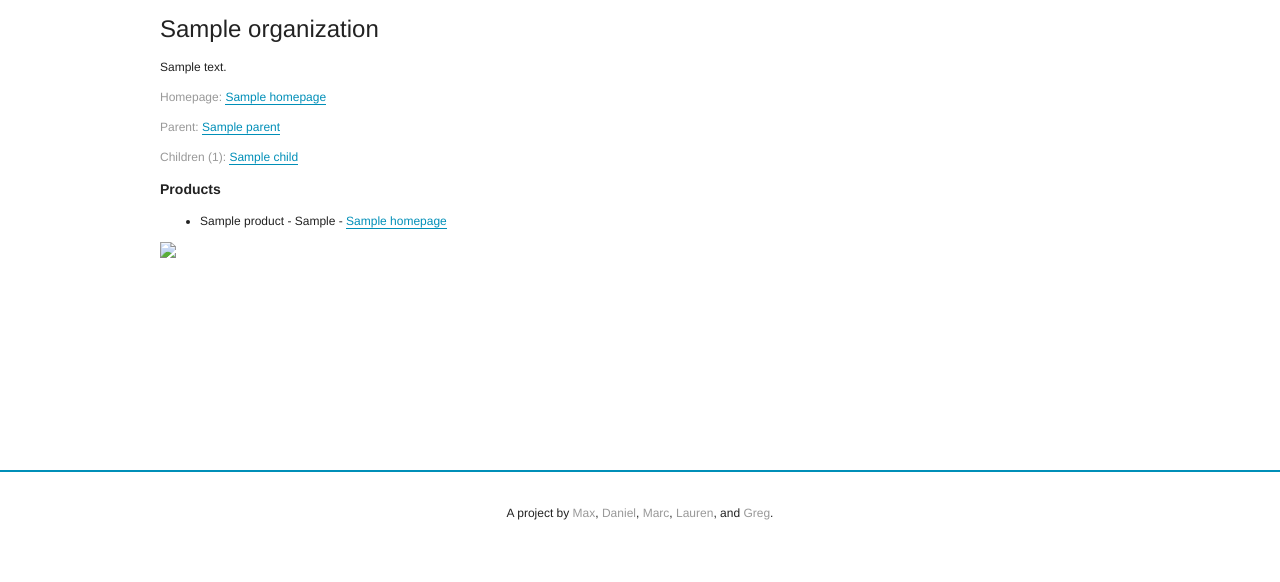
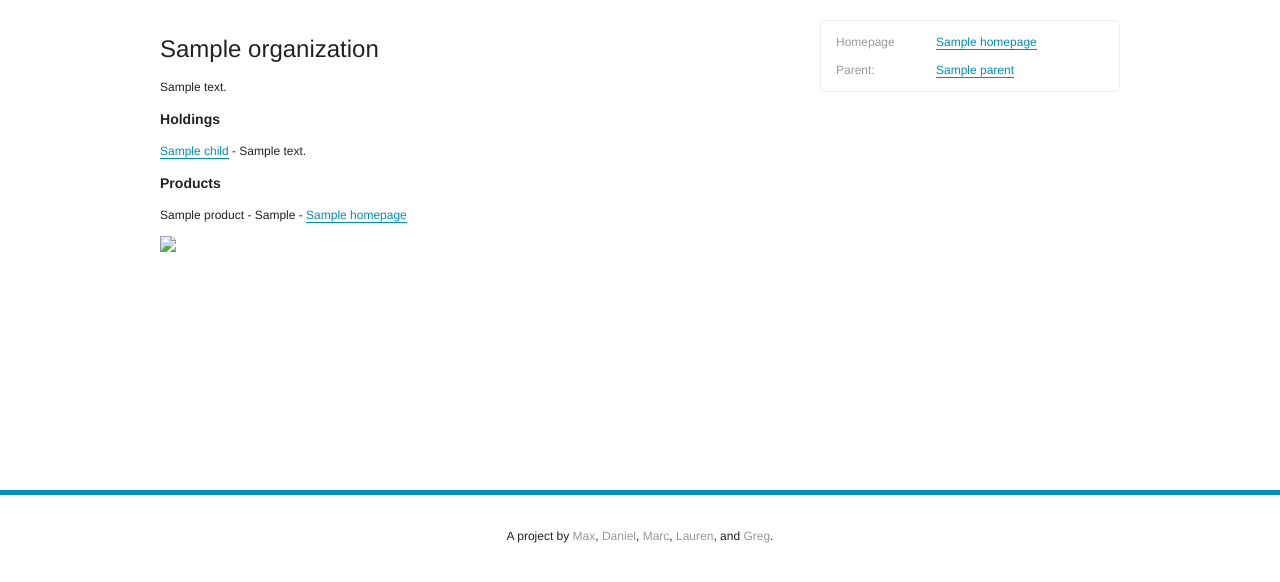
Before and after one commit to danielbachhuber/News-Analyzr, a Django app: template templates/organizations/organization_detailed.html in a window 1280 px wide. Shown: the part 58-640 px from the top of the page. Run offline with Django 3.2, Linux system fonts and the light colour scheme; the template is opened without the code that fills it: most values are stand-ins (such as "Sample title", 1, 10 or a date in 2020); parts of the project's set-up code (start-up, migrations or seed data) failed here and were passed over; some libraries are stand-ins or nearby versions.

Commit message:
Moved meta info to a sidebar and styled info_box

```diff
--- a/media/css/style.css
+++ b/media/css/style.css
@@ -29,6 +29,17 @@ a {
 	text-decoration: none;
 }
 
+.left {
+    float: left;
+}
+
+.right {
+    float: right;
+}
+
+.clear {
+    clear:both;
+}
 
 .message {
     padding: 5px;
@@ -64,6 +75,45 @@ a {
     color: #FFFFFF;
 }
 
+/**
+ * Sidebar
+ */
+
+.sidebar.right {
+    width: 300px;
+}
+
+.sidebar ul {
+    padding:0;
+}
+
+.sidebar ul li {
+    list-style-type: none;
+    margin-bottom: 10px;
+}
+
+.sidebar .widget ul {
+    margin-left: 15px;
+    margin-right: 15px;
+}
+
+.sidebar .widget#info_box {
+    border: 1px solid #EEEEEE;
+    border-radius: 5px;
+    -moz-border-radius: 5px;
+    -webkit-border-radius: 5px;
+}
+
+.sidebar .widget#info_box label {
+    color: #999999;
+    width: 90px;
+    display: inline-block;
+}
+
+.sidebar .widget#info_box span {
+    margin-left: 100px;
+    display: block;
+}
 
 /**
  * Main
@@ -107,12 +157,21 @@ a {
     color: #999999;
 }
 
+.main .entry .objects ul {
+    padding-left: 0;
+}
+
+.main .entry .objects ul li {
+    list-style-type: none;
+    margin-bottom: 10px;
+}
+
 /**
  * Footer
  */
 
 .footer {
-    border-top: 2px solid #008FB8;
+    border-top: 5px solid #008FB8;
     text-align: center;
     margin-top: 50px;
     padding-top: 20px;
--- a/templates/base.html
+++ b/templates/base.html
@@ -25,6 +25,8 @@
 		{% block content %}{% endblock %}
 	</div>
 
+	<div class="clear"></div>
+
 	<div class="footer">
 
 		<div class="wrap">
--- a/templates/organizations/organization_detailed.html
+++ b/templates/organizations/organization_detailed.html
@@ -3,49 +3,62 @@
 {% block content %}
 <div class="main" id="organization_detailed">
 
-<div class="page">
-{% if organization %}
+<div class="page left">
+
 <div class="entry">
 
 	<h2>{{ organization.name }}</h2>
 
-	{% if organization.description %}
-	<p class="description">{{ organization.description|safe }}</p>
+	{% if organization.long_description %}
+	<p class="description">{{ organization.long_description|safe }}</p>
 	{% else %}
 	<div class="message edit">{{ organization.name }} doesn't have a description yet. Fill out fields and we'll automagically put one together</div>
 	{% endif %}
 
-	<div class="meta">
-		<p class="homepage"><label>Homepage:</label> {% if organization.homepage %}<a href="{{ organization.homepage }}">{{ organization.homepage }}</a>{% else %}(None listed){% endif %}</p>
-
-		{% for parent in organization.parents.all %}
-		{% if forloop.first %}<p class="parents"><label>Parent{{ organization.parents.count|pluralize }}:</label> {% endif %}<a href="{{ parent.get_absolute_url }}">{{ parent.name }}</a>{% if not forloop.last %}, {% else %}</p>{% endif %}
+	{% if organization.children.count > 0 %}
+	<!-- For organizations with children -->
+	<div class="objects" id="children_list">
+		<h3>Holdings</h3>
+		<ul>
+		{% for child in organization.children.all %}
+			<li class="child"><a href="{{ child.get_absolute_url }}">{{ child.name }}</a> - {{ child.short_description }}</li>
 		{% endfor %}
-
-        {% for child in organization.children.all %}
-        {% if forloop.first %}<p class="parents"><label>Children ({{ organization.children.count }}):</label> {% endif %}<a href="{{ child.get_absolute_url }}">{{ child.name }}</a>{% if not forloop.last %}, {% else %}</p>{% endif %}
-        {% endfor %}
+		</ul>
+	</div>
+	{% endif %}
 
 	{% if organization.product_set.count > 0 %}
+	<div class="objects" id="children_list">
         <h3>Products</h3>
         <ul>
         {% for product in organization.product_set.all %}
-                <li>{{ product.name }} - {{ product.product_type }} - <a href="{{ product.homepage }}">{{ product.homepage }}</a></li>
+            <li class="product">{{ product.name }} - {{ product.product_type }} - <a href="{{ product.homepage }}">{{ product.homepage }}</a></li>
         {% endfor %}
         </ul>
+	</div>
     {% endif %}
-	</div>
 
     {% if organization.children.count > 0 %}
     <img src="http://maps.google.com/maps/api/staticmap?size=600x500&maptype=roadmap\
 &markers=size:mid|color:red|{% for child in organization.children.all %}{% if child.dbpedia and child.dbpedia.headquarters and child.dbpedia.headquarters.loc_lat %}{{ child.dbpedia.headquarters.loc_lat }},{{ child.dbpedia.headquarters.loc_long }}{% if not forloop.last %}|{% endif %}{% endif %}{% endfor %}&sensor=false">
     {% endif %}
 
-</div>
-{% else %}
-<div class="message error">There's no organization at this address</div>
-{% endif %}
+</div><!-- END .entry -->
+
+</div><!-- END .page -->
+
+<div class="sidebar right">
+
+	<div class="widget" id="info_box">
+		<ul>
+			<li class="homepage"><label class="left">Homepage</label>{% if organization.homepage %}<span><a href="{{ organization.homepage }}">{{ organization.homepage }}</a>{% else %}(None listed){% endif %}</span></li>
+			{% for parent in organization.parents.all %}
+			{% if forloop.first %}<li class="parents"><label class="left">Parent{{ organization.parents.count|pluralize }}:</label>{% endif %}<span><a href="{{ parent.get_absolute_url }}">{{ parent.name }}</a>{% if not forloop.last %}, {% else %}</span></li>{% endif %}
+			{% endfor %}
+		</ul>
 	</div>
 
 </div>
+
+</div><!-- END .main -->
 {% endblock %}
```
Lines whose indentation alone changed are shown as unchanged.
